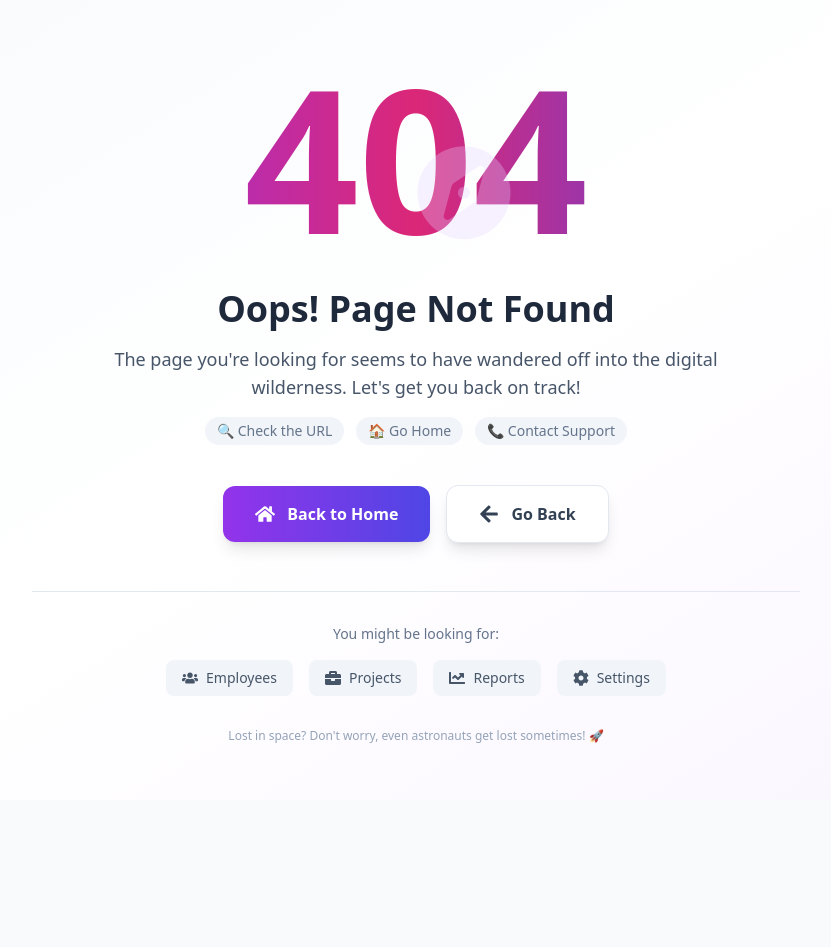
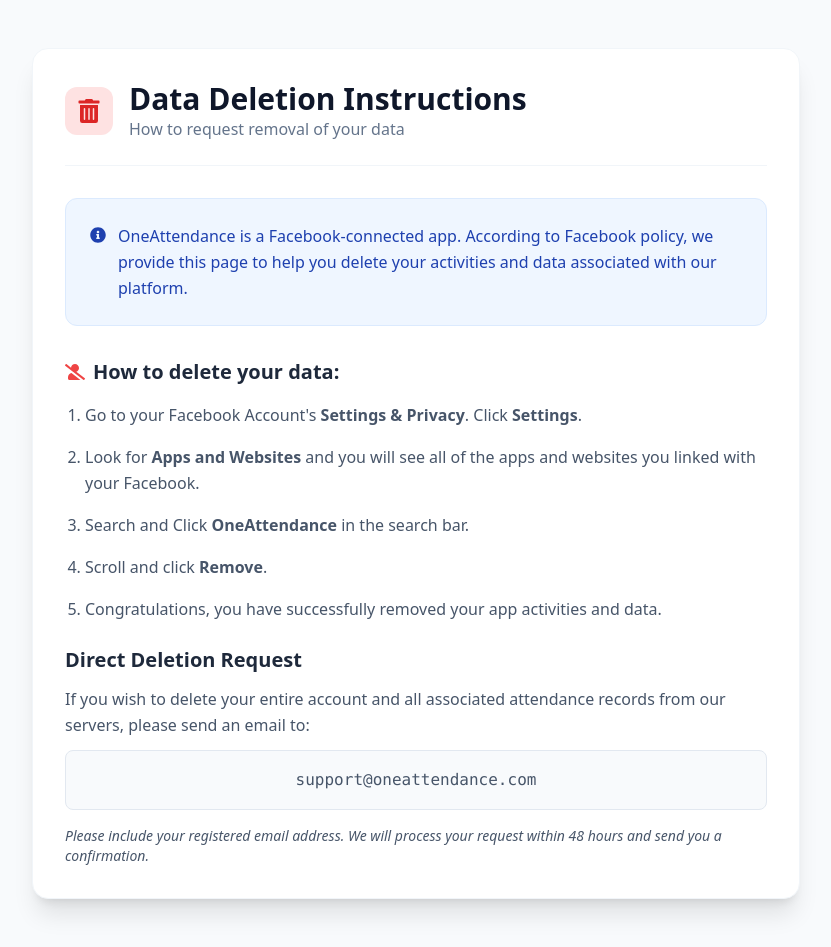
Before and after one commit to sourav1916/oneattendanceclient, a React (Create React App) app: page /data-deletion in a window 1280 px wide. Shown: the whole page, without its empty margins (224-1055 px from the left). Before the commit the page ends 800 px from the top, so only its background shows below. Built offline with nearby package versions, Linux system fonts and the light colour scheme; no server answers.

Commit message:
feat: add privacy policy and data deletion pages with routing configuration

```diff
--- a/src/App.js
+++ b/src/App.js
@@ -5,6 +5,8 @@ import Login from "./pages/auth/Login";
 import Signup from "./pages/auth/Signup";
 import ForgotPassword from "./pages/auth/ForgotPassword";
 import AcceptInvite from "./pages/AcceptInvite";
+import PrivacyPolicy from "./pages/legal/PrivacyPolicy";
+import DataDeletion from "./pages/legal/DataDeletion";
 import MainLayout from "./layout/MainLayout";
 import Home from "./pages/Home";
 import ProtectedRoute from "./components/ProtectedRoute";
@@ -302,6 +304,8 @@ function AppContent() {
         />
         <Route path="/forgot-password" element={<ForgotPassword />} />
         <Route path="/accept-invite" element={<AcceptInvite />} />
+        <Route path="/privacy-policy" element={<PrivacyPolicy />} />
+        <Route path="/data-deletion" element={<DataDeletion />} />
 
         {/* Protected Routes - Only accessible after company selection */}
         <Route path="/home" element={<ProtectedRoute pageKey="home"> <MainLayout> <Home /> </MainLayout> </ProtectedRoute>} />
--- /dev/null
+++ b/src/pages/legal/DataDeletion.jsx
@@ -0,0 +1,75 @@
+import React from "react";
+import { motion } from "framer-motion";
+import { FaTrashAlt, FaUserSlash, FaInfoCircle } from "react-icons/fa";
+
+const DataDeletion = () => {
+  return (
+    <div className="min-h-screen bg-slate-50 py-12 px-4 sm:px-6 lg:px-8">
+      <motion.div
+        initial={{ opacity: 0, y: 20 }}
+        animate={{ opacity: 1, y: 0 }}
+        className="max-w-3xl mx-auto bg-white rounded-2xl shadow-xl p-8 border border-slate-100"
+      >
+        <div className="flex items-center gap-4 mb-8 pb-6 border-b border-slate-100">
+          <div className="w-12 h-12 bg-red-100 rounded-xl flex items-center justify-center text-red-600">
+            <FaTrashAlt size={24} />
+          </div>
+          <div>
+            <h1 className="text-3xl font-bold text-slate-900">Data Deletion Instructions</h1>
+            <p className="text-slate-500">How to request removal of your data</p>
+          </div>
+        </div>
+
+        <div className="space-y-6 text-slate-600 leading-relaxed">
+          <section className="bg-blue-50 p-6 rounded-xl border border-blue-100 mb-8">
+            <p className="text-blue-800 flex items-start gap-3">
+              <FaInfoCircle className="mt-1 shrink-0" />
+              <span>
+                OneAttendance is a Facebook-connected app. According to Facebook policy, we provide this page to help you delete your activities and data associated with our platform.
+              </span>
+            </p>
+          </section>
+
+          <section>
+            <h2 className="text-xl font-bold text-slate-800 mb-4 flex items-center gap-2">
+              <FaUserSlash className="text-red-500" />
+              How to delete your data:
+            </h2>
+            <ol className="space-y-4 list-decimal pl-5">
+              <li>
+                Go to your Facebook Account's <strong>Settings & Privacy</strong>. Click <strong>Settings</strong>.
+              </li>
+              <li>
+                Look for <strong>Apps and Websites</strong> and you will see all of the apps and websites you linked with your Facebook.
+              </li>
+              <li>
+                Search and Click <strong>OneAttendance</strong> in the search bar.
+              </li>
+              <li>
+                Scroll and click <strong>Remove</strong>.
+              </li>
+              <li>
+                Congratulations, you have successfully removed your app activities and data.
+              </li>
+            </ol>
+          </section>
+
+          <section className="mt-8">
+            <h2 className="text-xl font-bold text-slate-800 mb-3">Direct Deletion Request</h2>
+            <p>
+              If you wish to delete your entire account and all associated attendance records from our servers, please send an email to:
+            </p>
+            <div className="mt-3 p-4 bg-slate-50 rounded-lg font-mono text-center border border-slate-200">
+              support@oneattendance.com
+            </div>
+            <p className="mt-4 text-sm italic">
+              Please include your registered email address. We will process your request within 48 hours and send you a confirmation.
+            </p>
+          </section>
+        </div>
+      </motion.div>
+    </div>
+  );
+};
+
+export default DataDeletion;
--- /dev/null
+++ b/src/pages/legal/PrivacyPolicy.jsx
@@ -0,0 +1,69 @@
+import React from "react";
+import { motion } from "framer-motion";
+import { FaShieldAlt, FaLock, FaUserShield } from "react-icons/fa";
+
+const PrivacyPolicy = () => {
+  return (
+    <div className="min-h-screen bg-slate-50 py-12 px-4 sm:px-6 lg:px-8">
+      <motion.div
+        initial={{ opacity: 0, y: 20 }}
+        animate={{ opacity: 1, y: 0 }}
+        className="max-w-3xl mx-auto bg-white rounded-2xl shadow-xl p-8 border border-slate-100"
+      >
+        <div className="flex items-center gap-4 mb-8 pb-6 border-b border-slate-100">
+          <div className="w-12 h-12 bg-indigo-100 rounded-xl flex items-center justify-center text-indigo-600">
+            <FaShieldAlt size={24} />
+          </div>
+          <div>
+            <h1 className="text-3xl font-bold text-slate-900">Privacy Policy</h1>
+            <p className="text-slate-500">Last updated: May 15, 2026</p>
+          </div>
+        </div>
+
+        <div className="space-y-6 text-slate-600 leading-relaxed">
+          <section>
+            <h2 className="text-xl font-bold text-slate-800 mb-3 flex items-center gap-2">
+              <FaUserShield className="text-indigo-500" />
+              1. Information We Collect
+            </h2>
+            <p>
+              When you use OneAttendance, we collect information that you provide directly to us, such as your name, email address, and profile information when you register through Facebook or Google.
+            </p>
+          </section>
+
+          <section>
+            <h2 className="text-xl font-bold text-slate-800 mb-3 flex items-center gap-2">
+              <FaLock className="text-indigo-500" />
+              2. How We Use Your Information
+            </h2>
+            <p>
+              We use the information we collect to provide, maintain, and improve our services, to develop new ones, and to protect OneAttendance and our users. This includes using your email for authentication and account security.
+            </p>
+          </section>
+
+          <section>
+            <h2 className="text-xl font-bold text-slate-800 mb-3">3. Data Sharing</h2>
+            <p>
+              We do not share your personal information with companies, organizations, or individuals outside of OneAttendance except in the following cases: with your consent, for external processing, or for legal reasons.
+            </p>
+          </section>
+
+          <section>
+            <h2 className="text-xl font-bold text-slate-800 mb-3">4. Security</h2>
+            <p>
+              We work hard to protect OneAttendance and our users from unauthorized access to or unauthorized alteration, disclosure, or destruction of information we hold. We use 256-bit encryption and secure authentication protocols.
+            </p>
+          </section>
+
+          <div className="mt-12 p-6 bg-slate-50 rounded-xl border border-slate-200">
+            <p className="text-sm">
+              If you have any questions about this Privacy Policy, please contact us at support@oneattendance.com.
+            </p>
+          </div>
+        </div>
+      </motion.div>
+    </div>
+  );
+};
+
+export default PrivacyPolicy;
```
